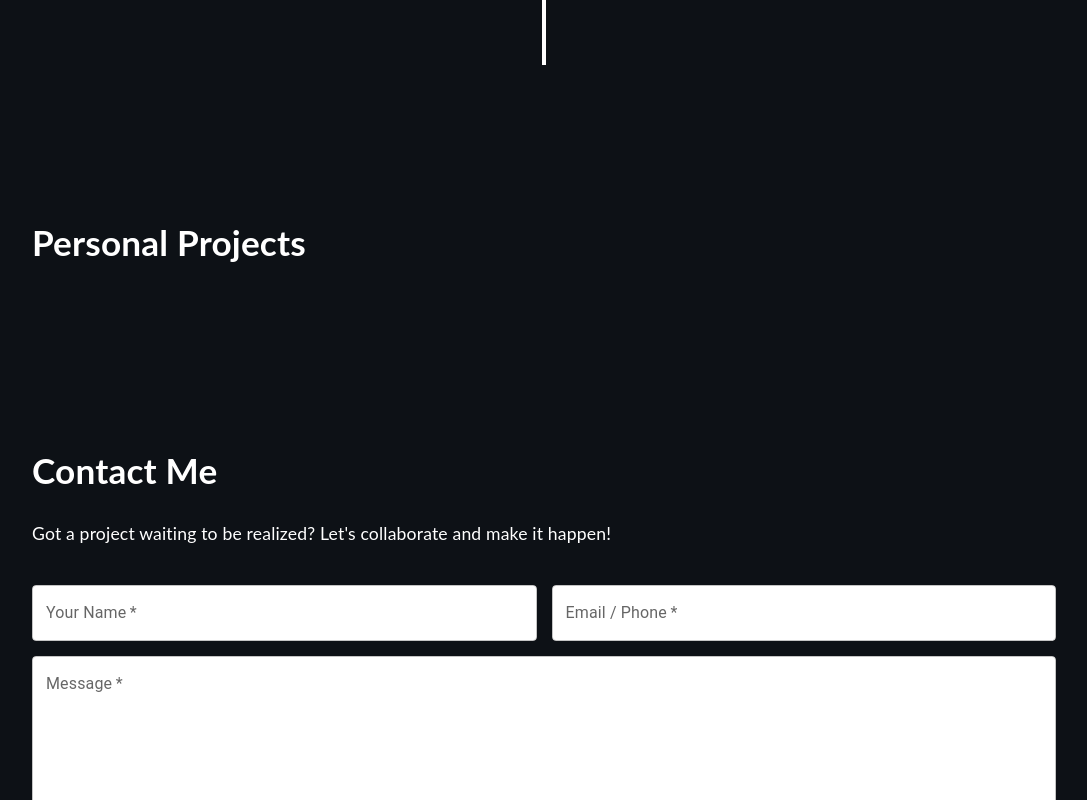
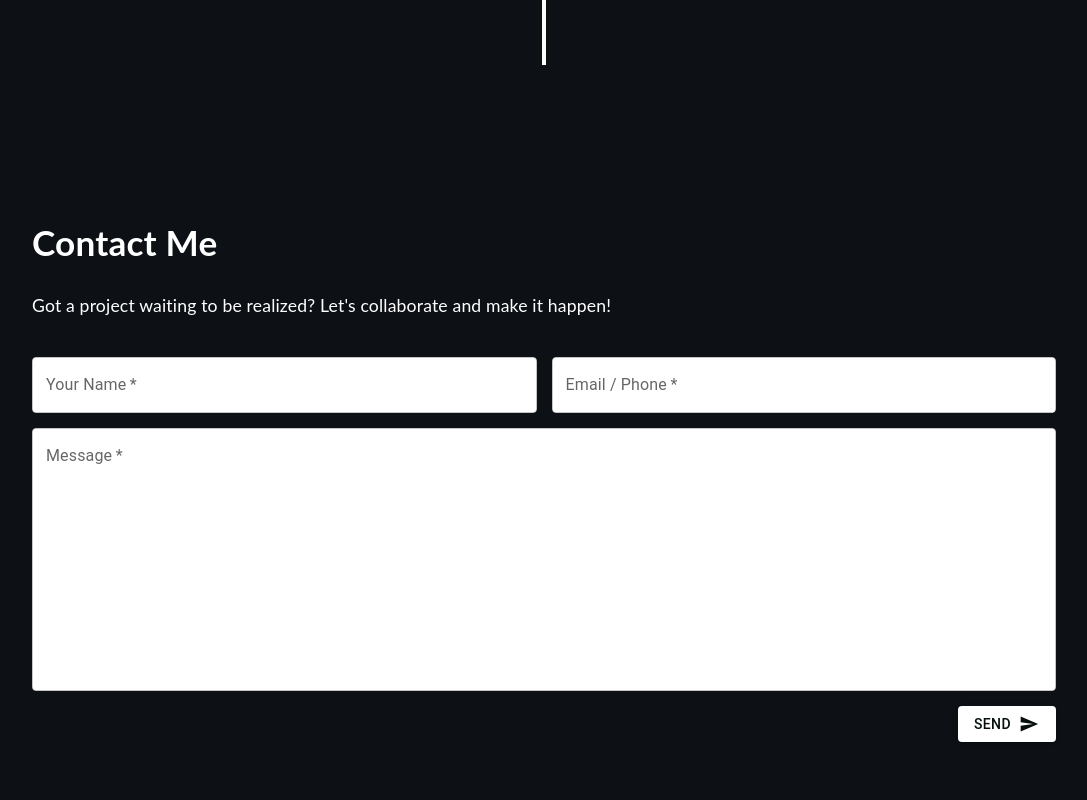
Before and after one commit to tanuku-saikarthik/portfolio, a React (Create React App) app: page / in a window 1280 px wide. Shown: the part 2380-3180 px from the top of the page, without its empty margins (96-1183 px from the left). Built offline with nearby package versions, Linux system fonts and the light colour scheme.

Commit message:
removed projects

```diff
--- a/src/App.tsx
+++ b/src/App.tsx
@@ -33,7 +33,7 @@ function App() {
             <Main/>
             <Expertise/>
             <Timeline/>
-            <Project/>
+         { /*  <Project/>*/}
             <Contact/>
         </FadeIn>
         <Footer />
```
